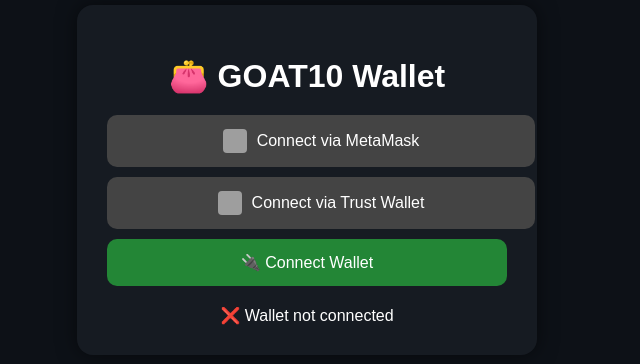
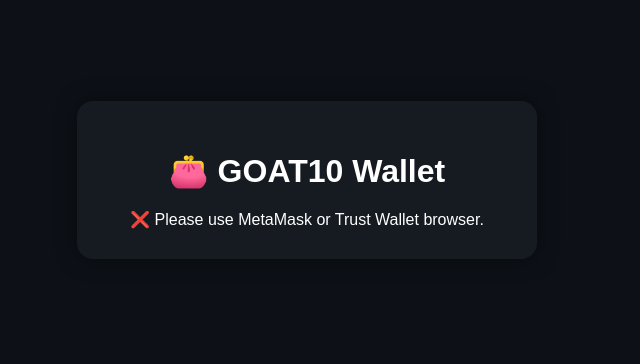
Before and after one commit to SDiyorbek02/Goat10, a plain HTML site: page wallet.html in a window 1280 px wide. Shown: the part 220-584 px from the top of the page, without its empty margins (333-973 px from the left). Drawn offline with Linux system fonts and the light colour scheme; grey boxes are pictures that could not be loaded.

Commit message:
Add files via upload

```diff
--- a/wallet.html
+++ b/wallet.html
@@ -7,7 +7,8 @@
   <script src="https://cdn.jsdelivr.net/npm/web3@1.10.0/dist/web3.min.js"></script>
   <style>
     body {
-      margin: 0; padding: 0;
+      margin: 0;
+      padding: 0;
       font-family: sans-serif;
       background: #0d1117;
       color: white;
@@ -29,97 +30,56 @@
     h1 {
       margin-bottom: 20px;
     }
-    .btn {
-      background: #444;
-      color: white;
-      padding: 14px;
-      font-size: 16px;
-      margin: 10px 0;
-      border: none;
-      border-radius: 10px;
-      width: 100%;
-      cursor: pointer;
-      display: flex;
-      align-items: center;
-      justify-content: center;
-      gap: 10px;
-      text-decoration: none;
-    }
-    .btn:hover {
-      background: #666;
-    }
-    .connect-btn {
-      background: #238636;
-    }
-    .connect-btn:hover {
-      background: #2ea043;
-    }
     .status {
       margin-top: 20px;
       font-size: 16px;
-    }
-    img {
-      border-radius: 4px;
     }
   </style>
 </head>
 <body>
   <div class="container">
     <h1>👛 GOAT10 Wallet</h1>
-
-    <!-- Deep Links -->
-    <a class="btn" href="https://metamask.app.link/dapp/goat10.vercel.app/wallet.html">
-      <img src="https://seeklogo.com/images/M/metamask-logo-09EDE53DBD-seeklogo.com.png" width="24" height="24">
-      Connect via MetaMask
-    </a>
-
-    <a class="btn" href="https://link.trustwallet.com/open_url?coin_id=60&url=https%3A%2F%2Fgoat10.vercel.app%2Fwallet.html">
-      <img src="https://cryptologos.cc/logos/trust-wallet-token-trust-logo.png" width="24" height="24">
-      Connect via Trust Wallet
-    </a>
-
-    <!-- Connect button -->
-    <button class="btn connect-btn" onclick="connectWallet()">🔌 Connect Wallet</button>
-    <div class="status" id="status">❌ Wallet not connected</div>
+    <div class="status" id="status">🔄 Connecting...</div>
   </div>
 
   <script>
-    let web3;
+    async function connectAndRedirect() {
+      const status = document.getElementById("status");
 
-    async function connectWallet() {
       if (!window.ethereum) {
-        alert("📱 Please open this page inside MetaMask or Trust Wallet browser.");
+        status.textContent = "❌ Please use MetaMask or Trust Wallet browser.";
         return;
       }
 
       try {
-        web3 = new Web3(window.ethereum);
-        const accounts = await window.ethereum.request({ method: 'eth_requestAccounts' });
+        const web3 = new Web3(window.ethereum);
+
+        const accounts = await window.ethereum.request({
+          method: "eth_requestAccounts",
+        });
+
         const account = accounts[0];
         localStorage.setItem("goat10_wallet", account);
-        updateStatus(account);
+
+        // Agar URL da redirect=1 bo'lsa, bu sahifa qayta ochilgan bo'ladi
+        const url = new URL(window.location.href);
+        const from = url.searchParams.get("from");
+
+        if (!from) {
+          // Birinchi marta ulanayotgan bo‘lsa, sahifani qayta ochish
+          window.location.href = "wallet.html?from=connected";
+        } else {
+          // Qaytib kelganda wallet manzilini chiqarish
+          const short = account.slice(0, 6) + "..." + account.slice(-4);
+          status.textContent = "✅ Connected: " + short;
+        }
       } catch (err) {
-        alert("❌ Connection rejected.");
+        console.error(err);
+        status.textContent = "❌ Connection failed or denied.";
       }
     }
 
-    function updateStatus(account) {
-      const status = document.getElementById("status");
-      if (account) {
-        const short = account.slice(0, 6) + "..." + account.slice(-4);
-        status.textContent = "✅ Connected: " + short;
-      } else {
-        status.textContent = "❌ Wallet not connected";
-      }
-    }
-
-    // Har safar sahifa yuklanganda wallet manzilini ko‘rsatish
-    window.addEventListener("DOMContentLoaded", () => {
-      const savedWallet = localStorage.getItem("goat10_wallet");
-      if (savedWallet) {
-        updateStatus(savedWallet);
-      }
-    });
+    window.addEventListener("load", connectAndRedirect);
   </script>
 </body>
 </html>
```
